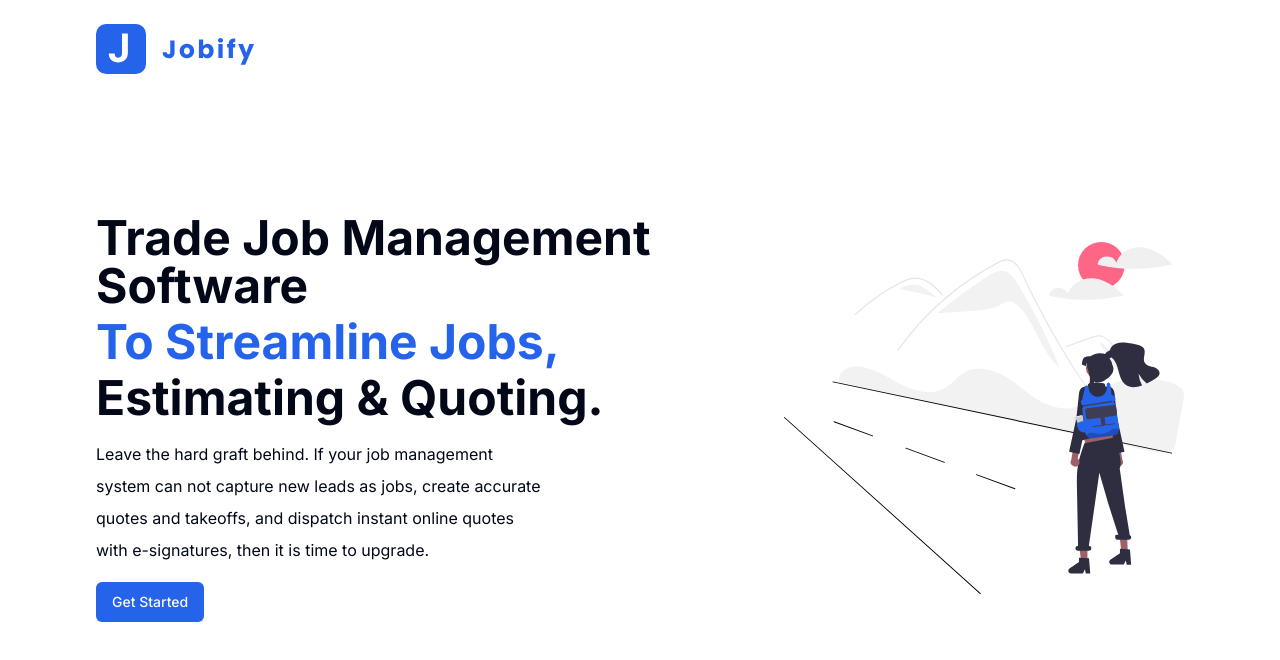
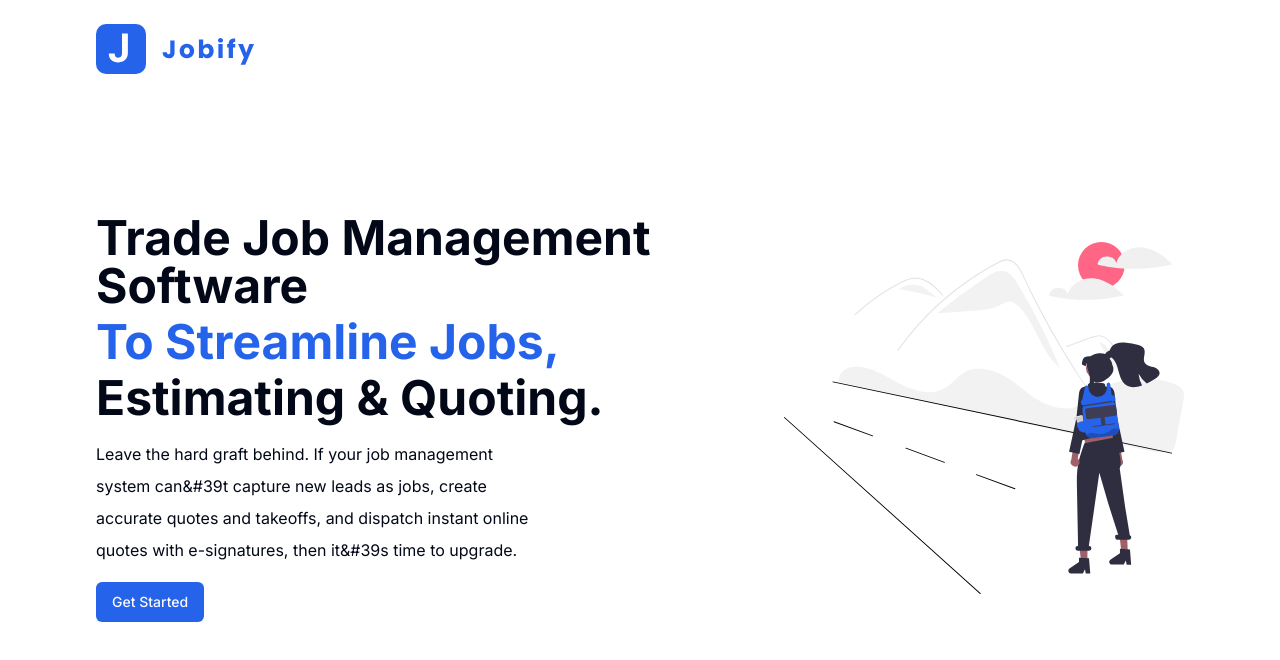
Before and after one commit to Tamerhmed/jobify, a Next.js app: page / in a window 1280 px wide. Shown: the top 660 px of the page. Built offline with nearby package versions, Linux system fonts and the light colour scheme.

Commit message:
update delete job action

```diff
--- a/app/page.tsx
+++ b/app/page.tsx
@@ -16,14 +16,17 @@ export default function Home() {
 				<div>
 					<h1 className='capitalize text-4xl md:text-5xl font-bold'>
 						Trade job management software
-						<span className='text-primary py-2 block'> to streamline jobs, </span>estimating
-						& quoting.
+						<span className='text-primary py-2 block'>
+							{' '}
+							to streamline jobs,{' '}
+						</span>
+						estimating & quoting.
 					</h1>
 					<p className='leading-loose max-w-md mt-4'>
-						Leave the hard graft behind. If your job management system can not
+						Leave the hard graft behind. If your job management system can&#39t
 						capture new leads as jobs, create accurate quotes and takeoffs, and
-						dispatch instant online quotes with e-signatures, then it is time to
-						upgrade.
+						dispatch instant online quotes with e-signatures, then it&#39s time
+						to upgrade.
 					</p>
 					<Button
 						asChild
```
